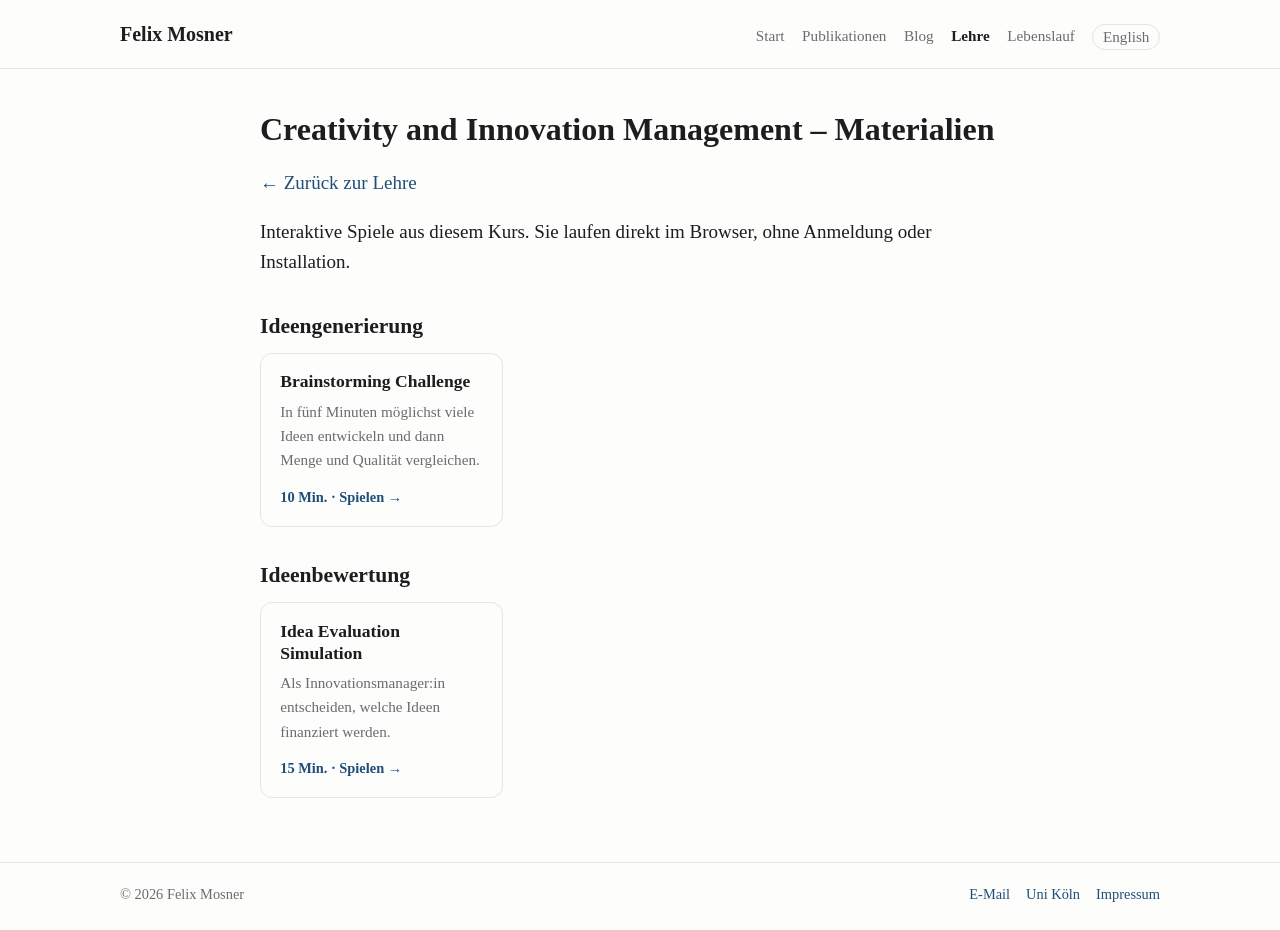
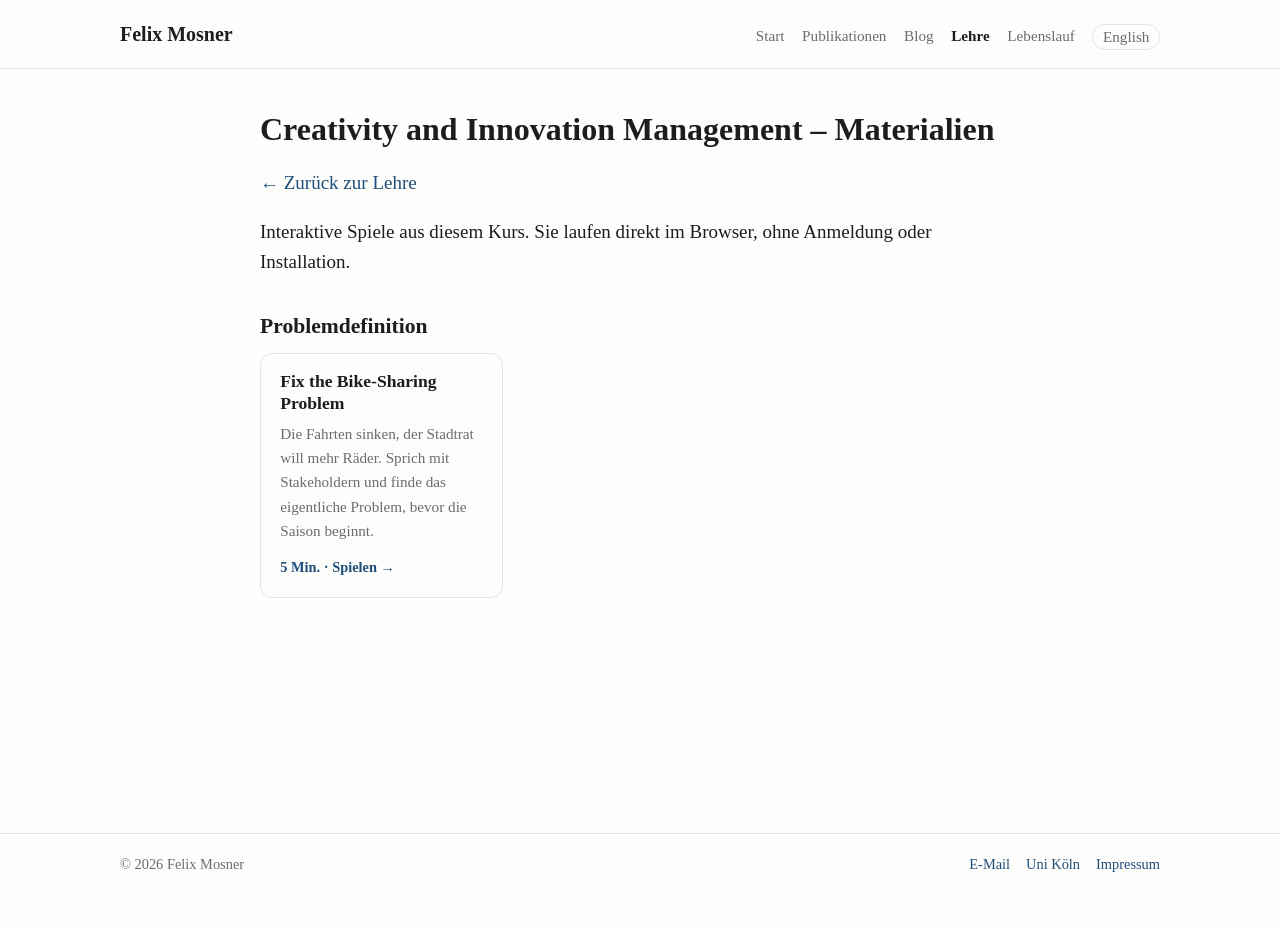
Before and after one commit to FelixMosner/FelixMosner.github.io, a Jekyll site: the page built from de/teaching/creativity-innovation/index.html, in a window 1280 px wide. Built offline with Jekyll 4.4.1, drawn with Linux system fonts in a browser that asks for light colours; after the commit the page ends 900 px from its top, so only the background shows below that.

Commit message:
Update game section titles and links in index.html

```diff
--- a/de/teaching/creativity-innovation/index.html
+++ b/de/teaching/creativity-innovation/index.html
@@ -2,20 +2,14 @@
 title: "Creativity and Innovation Management – Materialien"
 alt: /teaching/creativity-innovation/
 # Spiel hinzufügen: einen Block ab "- name:" kopieren und die Texte ändern.
-# "file" ist der Dateiname des Spiels im Ordner teaching/creativity-innovation/games/
+# "file" ist der Dateiname des Spiels im Ordner teaching/creativity-innovation/
 sections:
-  - title: "Ideengenerierung"
+  - title: "Problemdefinition"
     games:
-      - name: "Brainstorming Challenge"
-        file: brainstorming-challenge.html
-        description: "In fünf Minuten möglichst viele Ideen entwickeln und dann Menge und Qualität vergleichen."
-        duration: "10 Min."
-  - title: "Ideenbewertung"
-    games:
-      - name: "Idea Evaluation Simulation"
-        file: idea-evaluation.html
-        description: "Als Innovationsmanager:in entscheiden, welche Ideen finanziert werden."
-        duration: "15 Min."
+      - name: "Fix the Bike-Sharing Problem"
+        file: bike-sharing-problem-framing.html
+        description: "Die Fahrten sinken, der Stadtrat will mehr Räder. Sprich mit Stakeholdern und finde das eigentliche Problem, bevor die Saison beginnt."
+        duration: "5 Min."
 ---
 <p><a href="{{ '/de/teaching/' | relative_url }}">← Zurück zur Lehre</a></p>
 <p>Interaktive Spiele aus diesem Kurs. Sie laufen direkt im Browser, ohne Anmeldung oder Installation.</p>
@@ -23,7 +17,7 @@ sections:
 <h2>{{ s.title }}</h2>
 <div class="game-grid">
   {% for g in s.games %}
-  <a class="game-card" href="{{ '/teaching/creativity-innovation/games/' | append: g.file | relative_url }}" target="_blank" rel="noopener">
+  <a class="game-card" href="{{ '/teaching/creativity-innovation/' | append: g.file | relative_url }}" target="_blank" rel="noopener">
     <h3>{{ g.name }}</h3>
     <p>{{ g.description }}</p>
     <span class="game-meta">{{ g.duration }} · Spielen →</span>
```
